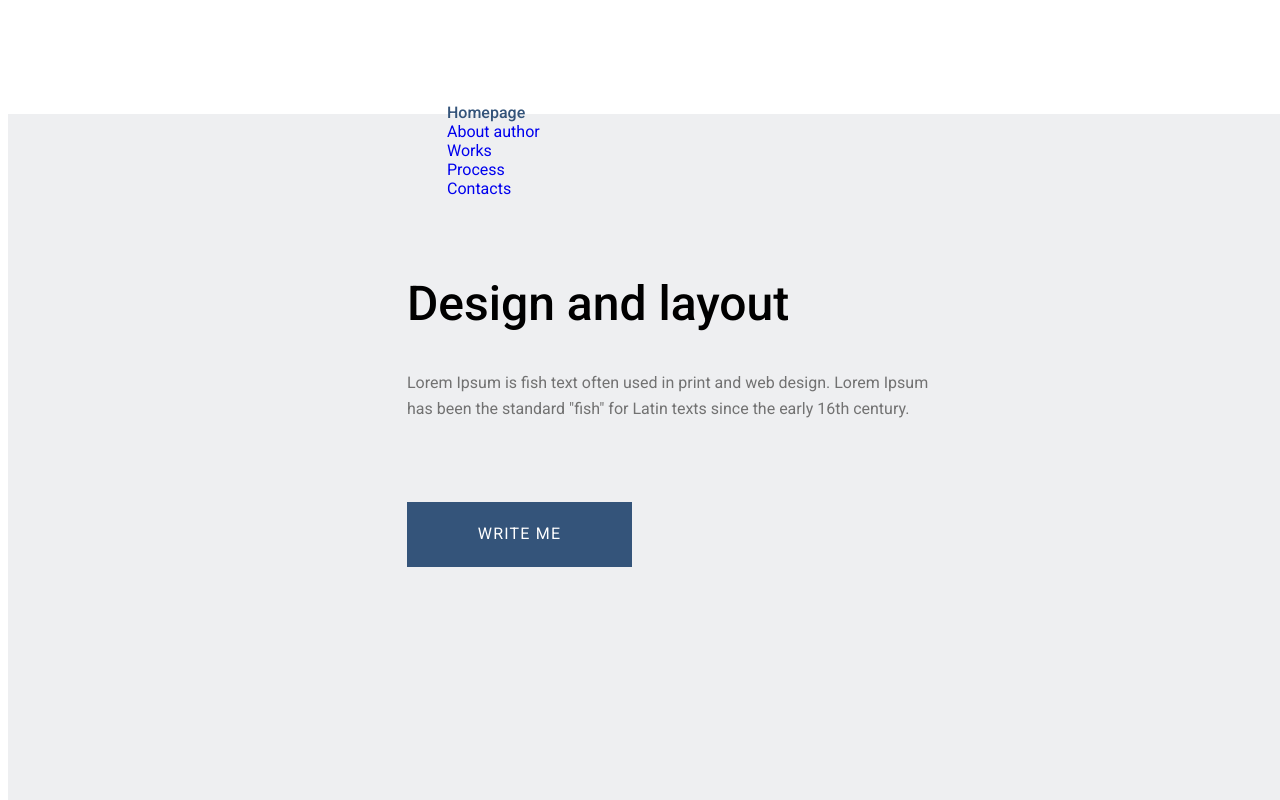
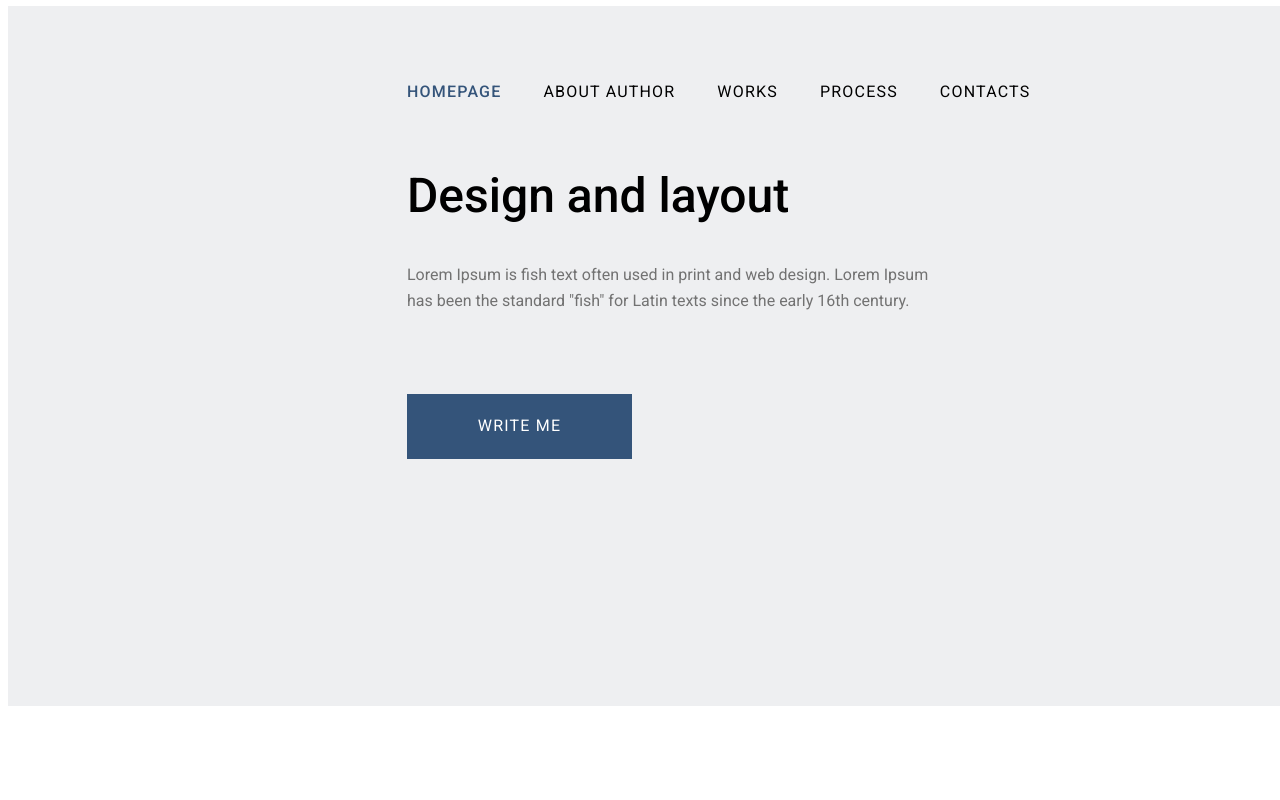
Before and after one commit to RostyslavRossignol/Hillel_Home_Work_6, a plain HTML site: page index.html in a window 1280 px wide. Shown: the top 800 px of the page. Drawn offline with Linux system fonts and the light colour scheme.

Commit message:
добавил ранее не загруженные стили и добавил цвет nav

```diff
--- a/styles.css
+++ b/styles.css
@@ -9,21 +9,33 @@ body {
     background-color: #EEEFF1;
     width: 1920px;
     height: 700px;
+    margin-top: -100px;/*сделал отрицательный маржин это не очень но зато
+    хедер отдельным контениром и размер и положения верхней секции выглядит ссответенно макету*/
 }
 
-.header-nav {
+.nav-list {
+    display: flex;
+    column-gap: 42px;
+    font-size: 16px;
+    text-transform: uppercase;
+    line-height: 26.25px;
+    letter-spacing: 1.2px;
+    color: #000000;
+    padding-left: 0;
+    margin: 0;
+}
+
+.header-nav {/* закрепил шапку сверху*/
     position: sticky;
     top: 0;
+    background-color: #EEEFF1;
 }
-
-
-
 
 .nav {
     width: 646px;
     height: 27px;
-    padding-top: 79px;
-    padding-left: 399px;
+    margin-top: 79px;
+    margin-left: 399px;
 }
 
 .nav-list-active {
```
